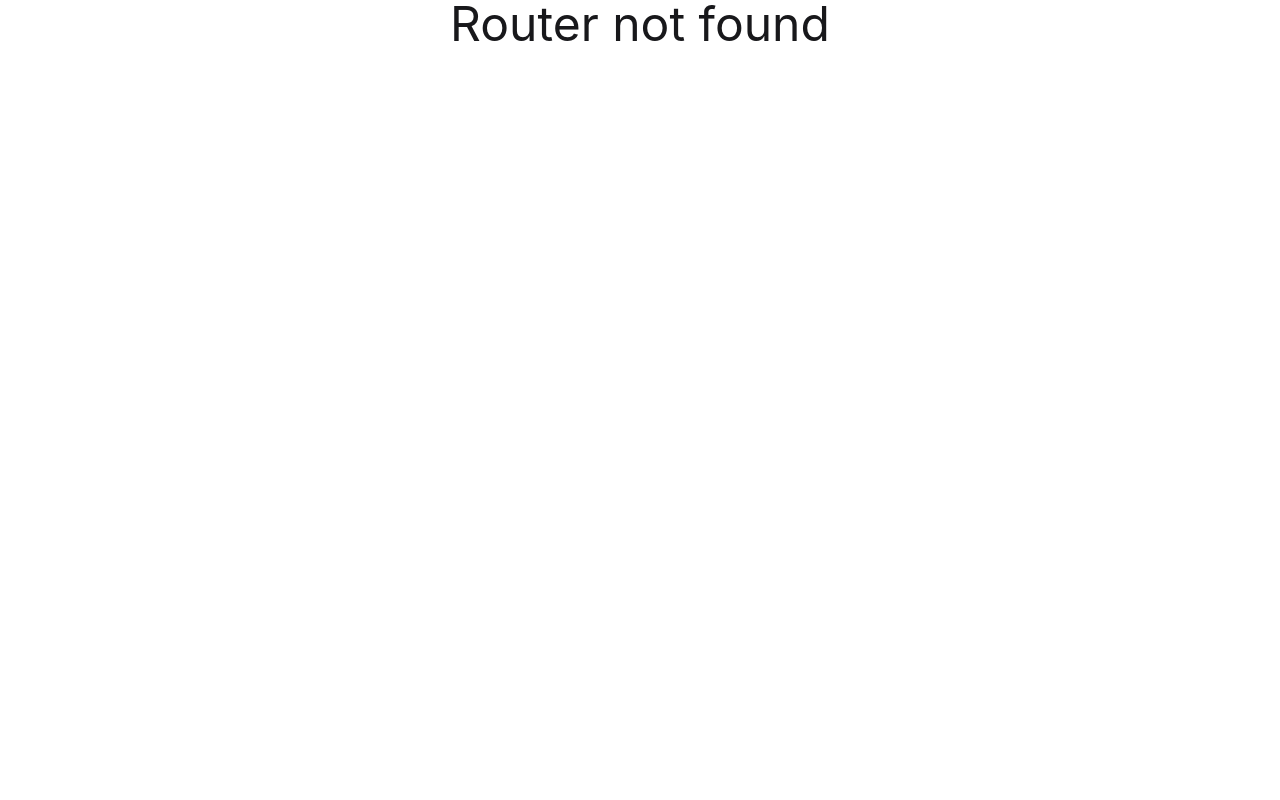
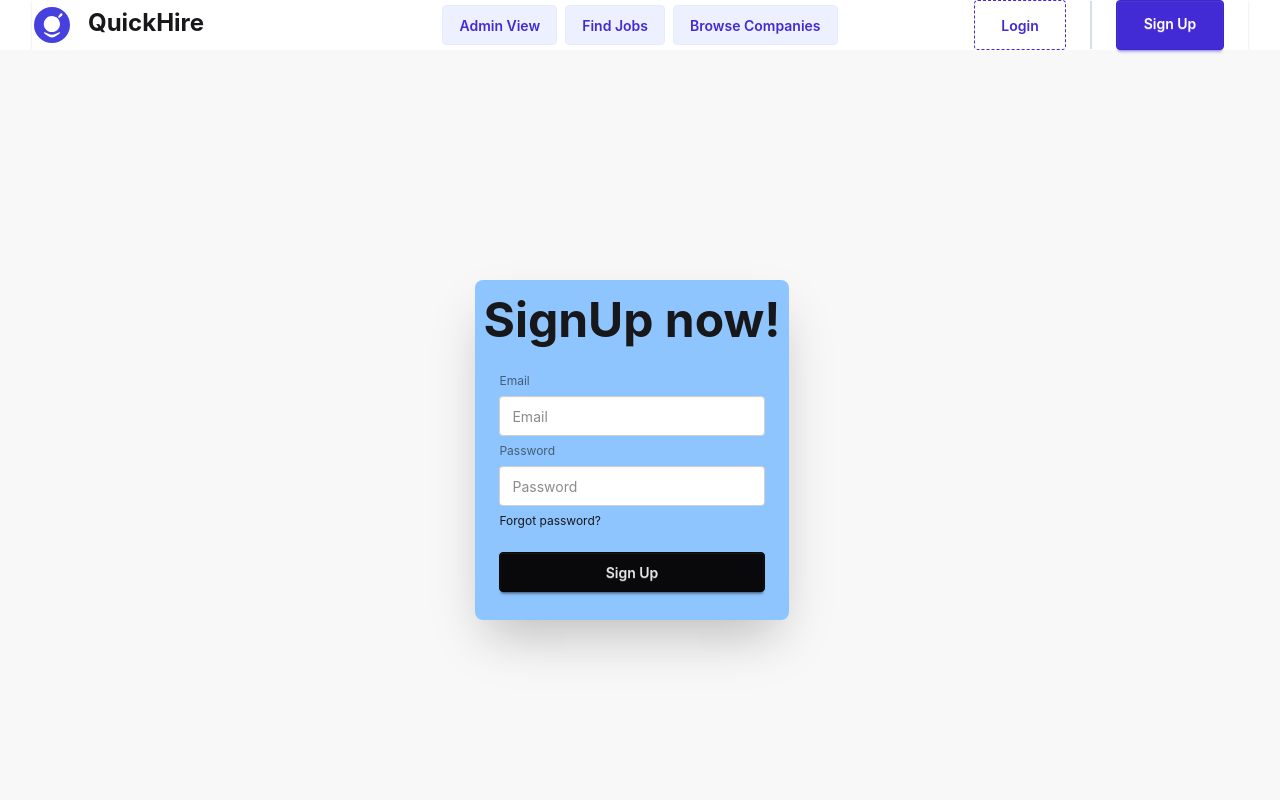
Before and after one commit to Muhammad-Mirazul-Hasan-Rafee/quickhire-client, a React (Vite) app: page /signup in a window 1280 px wide. Before the commit this address had no page. Shown: the top 800 px of the page. Built offline with nearby package versions, Linux system fonts and the light colour scheme.

Commit message:
added signup route and signup component

```diff
--- a/index.html
+++ b/index.html
@@ -15,6 +15,8 @@
 <link href="https://fonts.googleapis.com/css2?family=Epilogue:ital,wght@0,100..900;1,100..900&family=Red+Hat+Display:ital,wght@0,300..900;1,300..900&display=swap" rel="stylesheet">
 <link href="https://api.fontshare.com[]=clash-display@200,300,400,500,600,700&display=swap" rel="stylesheet">
 
+
+
   </head>
   <body>
     <div id="root"></div>
--- a/src/pages/Home/Main.jsx
+++ b/src/pages/Home/Main.jsx
@@ -4,6 +4,7 @@
 // import carousel4 from "../../assets/Hero/carousel4.svg";
 // import carousel5 from "../../assets/Hero/carousel5.svg";
 import { IoIosArrowRoundForward } from "react-icons/io";
+import { Link } from "react-router-dom";
 const Main = () => {
 
 //   const images = [
@@ -13,6 +14,7 @@ const Main = () => {
 //     carousel4,
 //     carousel5,
 //   ];
+
 
   return (
     <div className="w-full py-5">
@@ -26,11 +28,11 @@ const Main = () => {
 
   {/* Explore Category */}
       <div className="flex justify-between items-center w-[1192px] h-[53px] border border-amber-400">
-        <aside>
-            Explore by <span>category</span>
+        <aside className="text-5xl font-semibold">
+            Explore by <span className="text-[#26A4FF]">category</span>
         </aside>
         <aside>
-            <button className="flex gap-x-3 items-center">Show all jobs <span><IoIosArrowRoundForward /></span></button>
+            <Link to="" className="flex gap-x-3 items-center text-[#4640DE]">Show all jobs <span><IoIosArrowRoundForward /></span></Link>
         </aside>
       </div>
     </div>
--- /dev/null
+++ b/src/pages/Home/Main.module.css
@@ -0,0 +1,4 @@
+.clash-display {
+  font-family: 'Clash Display', sans-serif;
+   font-weight: 700;
+}
--- /dev/null
+++ b/src/pages/SignUp/Signup.jsx
@@ -0,0 +1,28 @@
+import React from 'react';
+
+const Signup = () => {
+    return (
+        <div className="hero bg-base-200 min-h-screen">
+  <div className="hero-content flex-col lg:flex-row-reverse">
+    <div className="text-center lg:text-left">
+
+    </div>
+    <div className="card  w-full max-w-sm shrink-0 shadow-2xl bg-blue-300">
+       <h1 className="text-5xl font-bold mx-auto mt-4">SignUp now!</h1>
+      <div className="card-body">
+        <fieldset className="fieldset">
+          <label className="label">Email</label>
+          <input type="email" className="input" placeholder="Email" />
+          <label className="label">Password</label>
+          <input type="password" className="input" placeholder="Password" />
+          <div><a className="link link-hover">Forgot password?</a></div>
+          <button className="btn btn-neutral mt-4">Sign Up</button>
+        </fieldset>
+      </div>
+    </div>
+  </div>
+</div>
+    );
+};
+
+export default Signup;
--- a/src/pages/shared/Navbar/Navbar.jsx
+++ b/src/pages/shared/Navbar/Navbar.jsx
@@ -1,4 +1,5 @@
-import React from "react";
+
+import { Link } from "react-router-dom";
 import Logo from "../../../assets/Navbar/navbarIcon.svg";
 const Navbar = () => {
   return (
@@ -24,9 +25,9 @@ const Navbar = () => {
 </button>
 
         <div className="border text-[#D6DDEB] h-12 hidden lg:inline-block"></div>
-        <button className="hidden lg:inline-block btn btn-primary lg:w-[108px] lg:h-[50px] lg:px-6 lg:py-3 lg:epilogue-font lg:text-[#FFFFFF] ">
+        <Link to="/signup" className="hidden lg:inline-block btn btn-primary lg:w-[108px] lg:h-[50px] lg:px-6 lg:py-3 lg:epilogue-font lg:text-[#FFFFFF] ">
           Sign Up
-        </button>
+        </Link>
 
         {/* dropdown */}
         <div className="dropdown">
--- a/src/router/Router.jsx
+++ b/src/router/Router.jsx
@@ -4,6 +4,7 @@ import {
 } from "react-router-dom";
 import MainLayout from "../layout/MainLayout";
 import Home from "../pages/Home/Home";
+import Signup from "../pages/SignUp/Signup";
 
 const router = createBrowserRouter([
   {
@@ -15,6 +16,10 @@ const router = createBrowserRouter([
             path:"/",
             element:<Home></Home>
         },
+        {
+          path: "/signup",
+          element: <Signup></Signup>
+        }
 
     ]
   },
```
